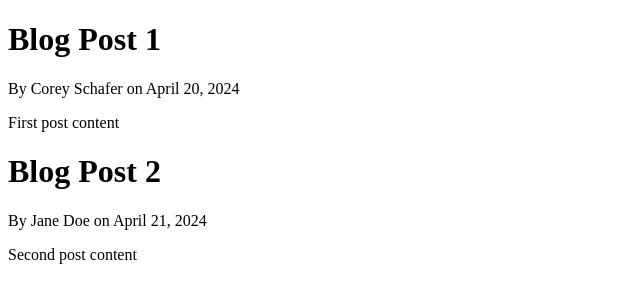
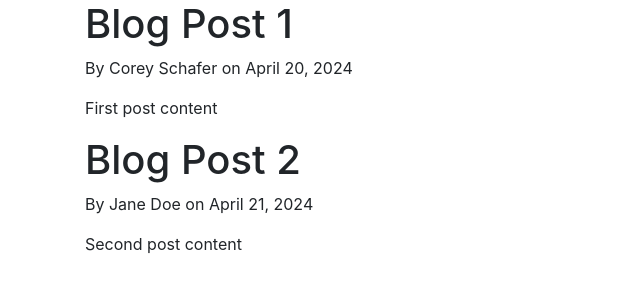
Before and after one commit to smihaylov69/Flask-API, a Flask app: page / in a window 1280 px wide. Shown: the top 303 px of the page, without its empty margins (0-640 px from the left). Run offline with Flask 3, Linux system fonts and the light colour scheme.

Commit message:
Using bootstrap starter template

```diff
--- a/templates/layout.html
+++ b/templates/layout.html
@@ -1,8 +1,12 @@
 <!DOCTYPE html>
 <html lang="en">
     <head>
-        <meta charset="UTF-8">
-        <meta name="viewport" content="width=device-width, initial-scale=1.0">
+        <!-- Required meta tags -->
+    <meta charset="utf-8">
+    <meta name="viewport" content="width=device-width, initial-scale=1, shrink-to-fit=no">
+
+    <!-- Bootstrap CSS -->
+    <link rel="stylesheet" href="https://cdn.jsdelivr.net/npm/bootstrap@4.4.1/dist/css/bootstrap.min.css" integrity="sha384-Vkoo8x4CGsO3+Hhxv8T/Q5PaXtkKtu6ug5TOeNV6gBiFeWPGFN9MuhOf23Q9Ifjh" crossorigin="anonymous">
         {% if title %}
             <title> {{ title }} </title>
         {% else %}
@@ -10,6 +14,14 @@
         {% endif %}
     </head>
 <body>
-    {% block content%}{% endblock content%}
+    <div class="container">
+        {% block content%}{% endblock content%}
+    </div>
+
+    <!-- Optional JavaScript -->
+    <!-- jQuery first, then Popper.js, then Bootstrap JS -->
+    <script src="https://code.jquery.com/jquery-3.4.1.slim.min.js" integrity="sha384-J6qa4849blE2+poT4WnyKhv5vZF5SrPo0iEjwBvKU7imGFAV0wwj1yYfoRSJoZ+n" crossorigin="anonymous"></script>
+    <script src="https://cdn.jsdelivr.net/npm/popper.js@1.16.0/dist/umd/popper.min.js" integrity="sha384-Q6E9RHvbIyZFJoft+2mJbHaEWldlvI9IOYy5n3zV9zzTtmI3UksdQRVvoxMfooAo" crossorigin="anonymous"></script>
+    <script src="https://cdn.jsdelivr.net/npm/bootstrap@4.4.1/dist/js/bootstrap.min.js" integrity="sha384-wfSDF2E50Y2D1uUdj0O3uMBJnjuUD4Ih7YwaYd1iqfktj0Uod8GCExl3Og8ifwB6" crossorigin="anonymous"></script>
 </body>
 </html>
```
